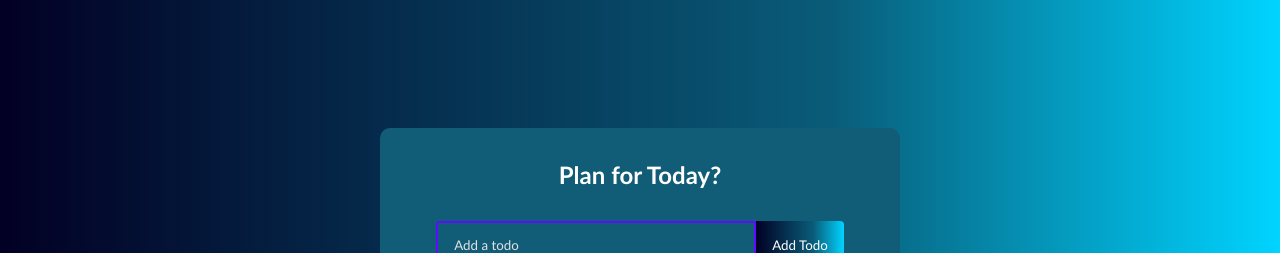
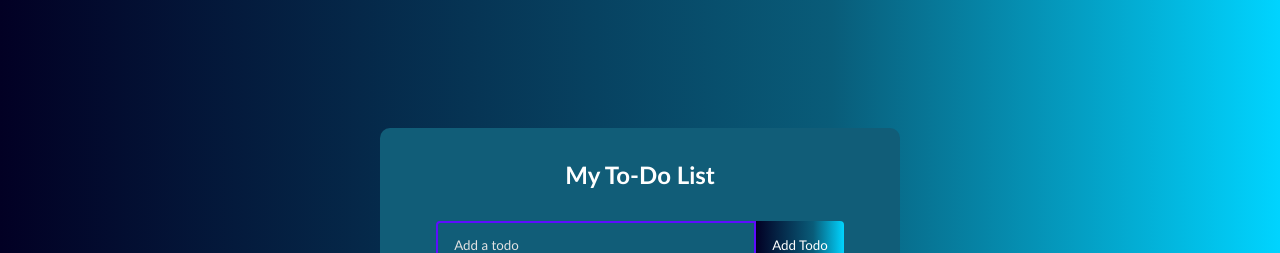
Before and after one commit to ryanminjaeshin/todo_list, a React (Create React App) app: page / in a window 1280 px wide. Shown: the top 253 px of the page. Built offline with nearby package versions, Linux system fonts and the light colour scheme.

Commit message:
Update header

```diff
--- a/src/components/TodoList.js
+++ b/src/components/TodoList.js
@@ -40,7 +40,7 @@
 
   return (
     <div>
-      <h1>Plan for Today?</h1>
+      <h1>My To-Do List</h1>
       <TodoForm onSubmit={addTodo} />
       <Todo todos={todos} completeTodo={completeTodo} removeTodo={removeTodo} updateTodo={updateTodo} />
     </div>
```
